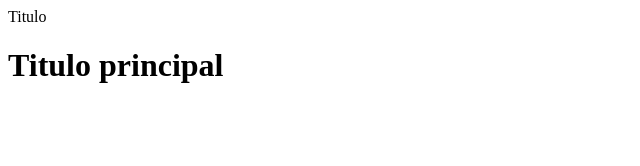
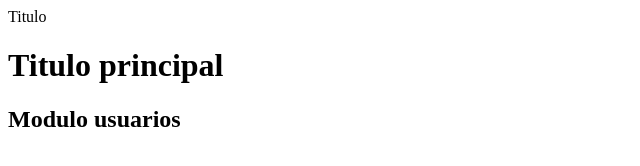
Before and after one commit to SamantaGomez/Ejercicio1, a plain HTML site: page index.html in a window 1280 px wide. Shown: the whole page, without its empty margins (0-640 px from the left). Drawn offline with Linux system fonts and the light colour scheme.

Commit message:
#1 Titulo del modulo

```diff
--- a/index.html
+++ b/index.html
@@ -3,5 +3,6 @@
     <head>Titulo</head>
     <body>
         <h1>Titulo principal</h1>
+        <h2>Modulo usuarios</h2>
     </body>
 </html>
```
